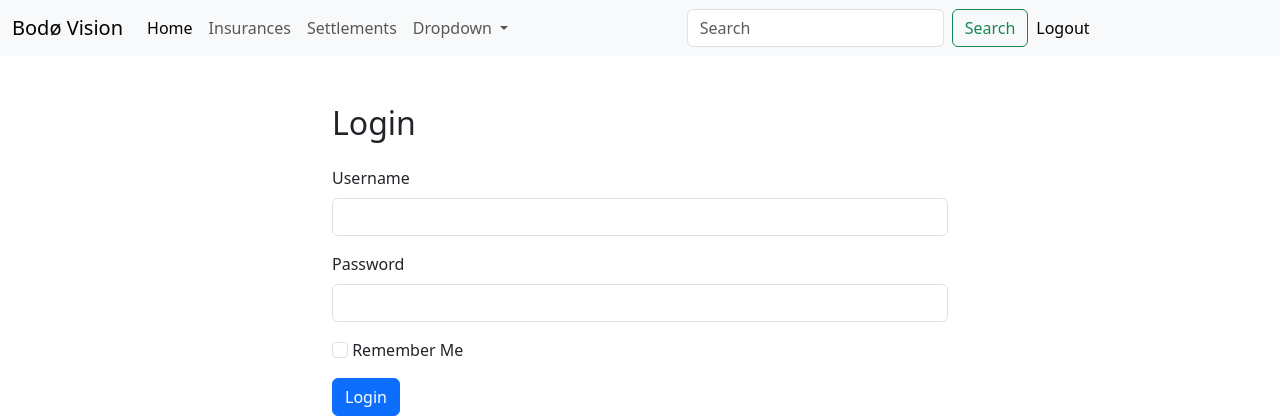
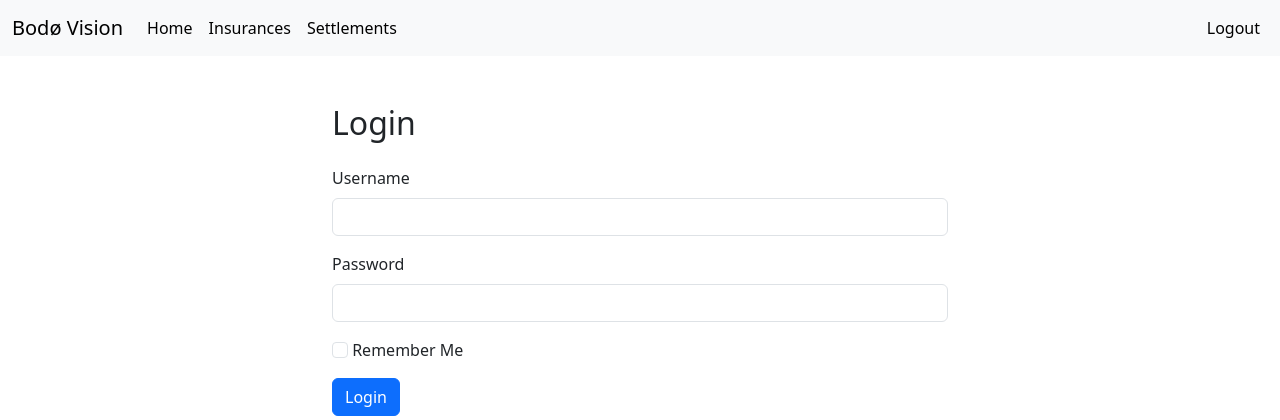
Before and after one commit to martinfosby/ForsikringsApp, a Flask app: page /login in a window 1280 px wide. Shown: the top 420 px of the page. Run offline with Flask 3, Linux system fonts and the light colour scheme; the visitor is signed in with stand-in values (Sample User, id 1); some libraries are stand-ins or nearby versions.

Commit message:
Fixed nav

```diff
--- a/flask_app/app/templates/base.html
+++ b/flask_app/app/templates/base.html
@@ -27,41 +27,28 @@
                                     </li>
                                     {% if current_user.is_authenticated %}
                                     <li class="nav-item">
-                                            <a class="nav-link" href="{{ url_for('insurances.insurances_list') }}">Insurances</a>
+                                        <a class="nav-link active" href="{{ url_for('insurances.insurances_list') }}">Insurances</a>
                                     </li>
                                     <li class="nav-item">
-                                            <a class="nav-link" href="{{ url_for('settlements.settlement_list') }}">Settlements</a>
+                                        <a class="nav-link active" href="{{ url_for('settlements.settlement_list') }}">Settlements</a>
                                     </li>
-                                        <li class="nav-item dropdown">
-                                            <a class="nav-link dropdown-toggle" href="#" role="button" data-bs-toggle="dropdown" aria-expanded="false">
-                                                Dropdown
-                                            </a>
-                                            <ul class="dropdown-menu">
-                                                <li><a class="dropdown-item" href="#">Action</a></li>
-                                                <li><a class="dropdown-item" href="#">Another action</a></li>
-                                                <li><hr class="dropdown-divider"></li>
-                                                <li><a class="dropdown-item" href="#">Something else here</a></li>
                                 </ul>
-                                        </li>
-
-                                    </ul>
-                                    <form class="d-flex" role="search">
-                                        <input class="form-control me-2" type="search" placeholder="Search" aria-label="Search">
-                                        <button class="btn btn-outline-success" type="submit">Search</button>
-                                    </form>
-                                    <ul class="navbar-nav me-auto mb-2 mb-lg-0">
+                                <ul class="navbar-nav">
                                     <li class="nav-item">
                                         <a class="nav-link active" aria-current="page" href="{{ url_for('auth.logout') }}">Logout</a>
                                     </li>
                                 </ul>
                                     {% else %}
-                                    <ul class="navbar-nav me-auto mb-2 mb-lg-0">
+                                </ul>
+                                <ul class="navbar-nav">
                                     <li class="nav-item">
-                                            <a class="nav-link" href="{{ url_for('auth.register') }}">Register</a>
+                                        <a class="nav-link active" href="{{ url_for('auth.register') }}">Register</a>
+                                    </li>
+                                    <li class="nav-item">
+                                        <a class="nav-link active" aria-current="page" href="{{ url_for('auth.login') }}">Login</a>
                                     </li>
                                 </ul>
                                     {% endif %}
-
                             </div>
                         </div>
                     {% endblock nav %}
```
Lines whose indentation alone changed are shown as unchanged.
